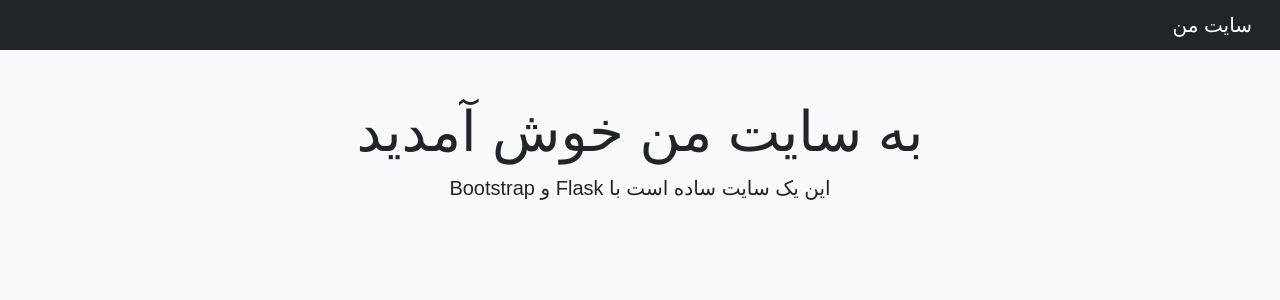
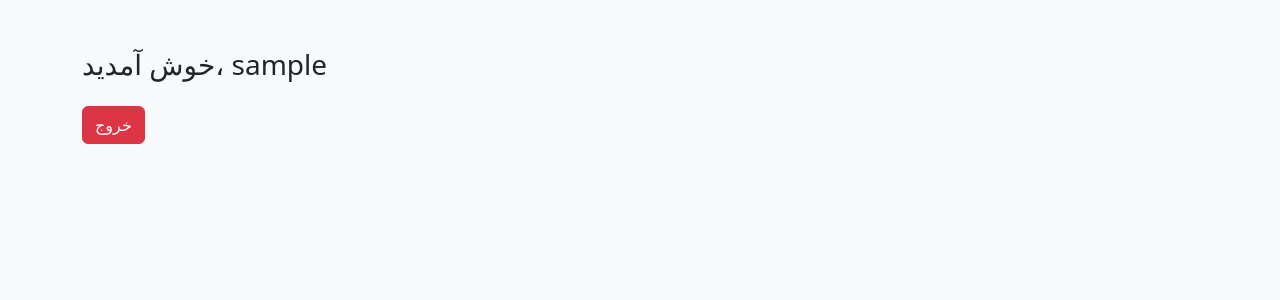
Before and after one commit to Farnam123/mony, a Flask app: page / in a window 1280 px wide. Shown: the top 300 px of the page. Run offline with Flask 3, Linux system fonts and the light colour scheme; the visitor is signed in with stand-in values (Sample User, id 1); data comes from the database, SQL or seed files in the repository.

Commit message:
Update index.html

```diff
--- a/templates/index.html
+++ b/templates/index.html
@@ -1,24 +1,14 @@
 <!DOCTYPE html>
 <html lang="fa">
 <head>
-  <meta charset="UTF-8">
-  <meta name="viewport" content="width=device-width, initial-scale=1">
-  <title>سایت من</title>
-  <link href="https://cdn.jsdelivr.net/npm/bootstrap@5.3.3/dist/css/bootstrap.min.css" rel="stylesheet">
-  <link rel="stylesheet" href="{{ url_for('static', filename='style.css') }}">
+    <meta charset="UTF-8">
+    <title>داشبورد</title>
+    <link rel="stylesheet" href="https://cdn.jsdelivr.net/npm/bootstrap@5.3.0/dist/css/bootstrap.rtl.min.css">
 </head>
-<body dir="rtl">
-
-  <nav class="navbar navbar-dark bg-dark">
-    <div class="container-fluid">
-      <span class="navbar-brand mb-0 h1">سایت من</span>
-    </div>
-  </nav>
-
-  <div class="container mt-5 text-center">
-    <h1 class="display-4">به سایت من خوش آمدید</h1>
-    <p class="lead">این یک سایت ساده است با Flask و Bootstrap</p>
-  </div>
-
+<body class="bg-light">
+<div class="container mt-5">
+    <h3>خوش آمدید، {{ session['username'] }}</h3>
+    <a href="{{ url_for('logout') }}" class="btn btn-danger mt-3">خروج</a>
+</div>
 </body>
 </html>
```
